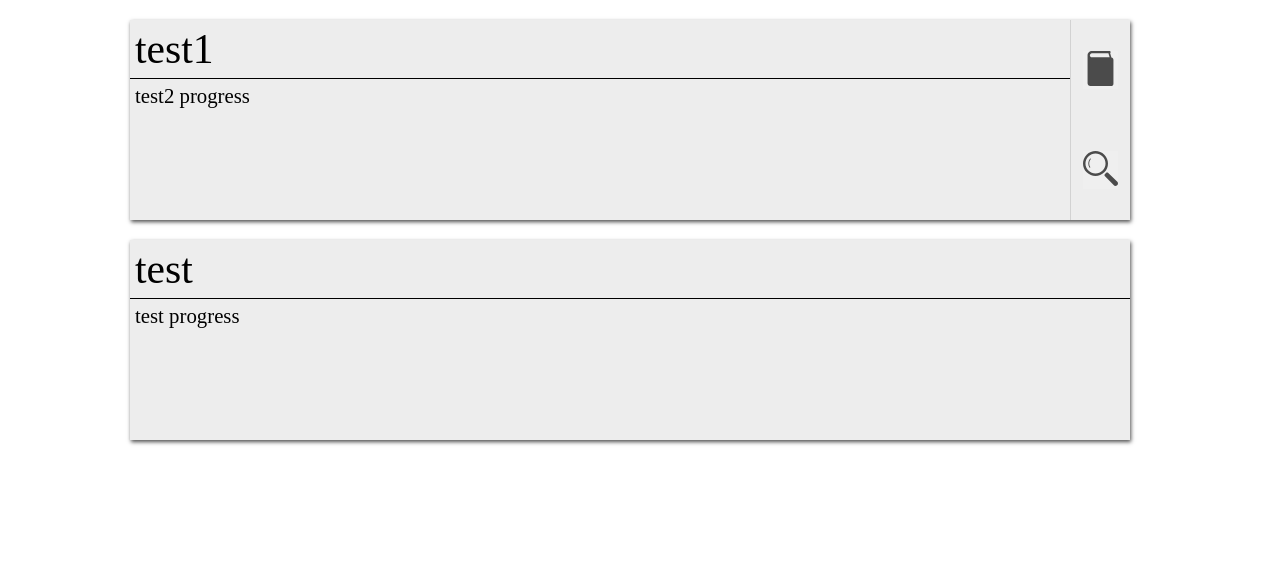
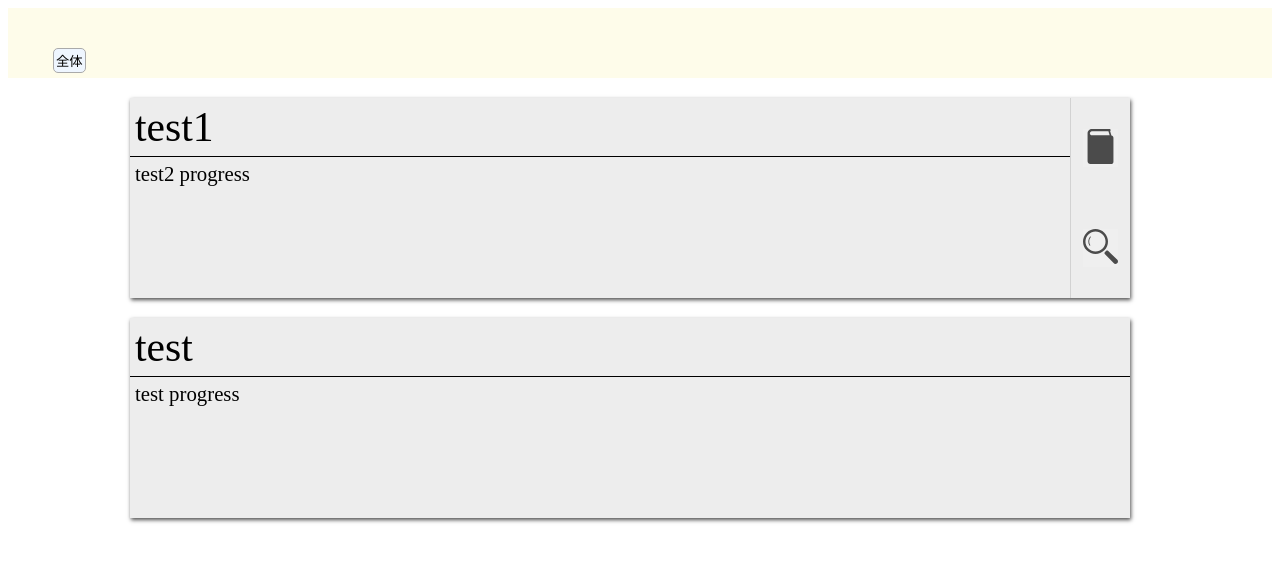
Before and after one commit to qwertyhoge/ygg_trpg_explain, a React app: page / in a window 1280 px wide. Shown: the top 562 px of the page. Built offline with nearby package versions, Linux system fonts and the light colour scheme; the HTML template or start-up script is replaced by a standard one.

Commit message:
attached an after pseudo class to breadcrumb and added styled-component for that

```diff
--- a/package.json
+++ b/package.json
@@ -43,6 +43,7 @@
   },
   "devDependencies": {
     "@babel/preset-react": "^7.18.6",
-    "file-loader": "^6.2.0"
+    "file-loader": "^6.2.0",
+    "styled-components": "^5.3.10"
   }
 }
--- a/src/AppHeader.jsx
+++ b/src/AppHeader.jsx
@@ -1,12 +1,19 @@
 function AppHeader(props){
     const headerStyles = {
         background: '#fefcea',
-        minHeight: '50px'
+        minHeight: '70px',
+        position: 'relative'
+    };
+    const breadcrumbStyles = {
+        position: 'absolute',
+        bottom: '3px'
     };
 
     return (
     <header className="app-header" style={headerStyles}>
-        {props.breadcrumb}
+        <div style={breadcrumbStyles}>
+            {props.breadcrumb}
+        </div>
     </header>
     )
 }
--- a/src/Breadcrumb.jsx
+++ b/src/Breadcrumb.jsx
@@ -1,20 +1,34 @@
+import styled from "styled-components"
+
 function Breadcrumb(props) {
     const breadcrumbOlStyles = {
         display: 'inline-block',
         listStyleType: 'none',
         fontSize: 0,
     };
-    const breadcrumbLiStyles = {
-        display: 'inline-block',
-        fontSize: '1.1rem',
-    };
 
-    const buttonStyles = {
-        margin: '2px 5px',
-        padding: '0px',
-        border: '0px',
-        cursor: 'pointer'
-    }
+    const BreadcrumbLi = styled.li`
+        display: inline-block;
+        font-size: 1.1rem;
+        &:after{
+            content: ">";
+            padding: 0 0.2em;
+            font-size: 0.7em;
+            color: #444444;
+        }
+        &:last-child:after{
+            content: "";
+        }
+    `;
+
+    const Button = styled.button`
+        margin: 2px 5px;
+        padding: 2px;
+        border: 1px #aaa solid;
+        border-radius: 5px;
+        background-color: #eff6ff;
+        cursor: pointer;
+    `;
 
     const changePage = (pageName) => {
         props.pageSetter(pageName);
@@ -24,26 +38,18 @@ function Breadcrumb(props) {
         return <ol className="breadcrumb" style={breadcrumbOlStyles}>
             {
             arr.map((l, i) => {
-                let liClass = "breadcrumb-item";
-                if(i == 0){
-                    liClass += " breadcrumb-item-start"
-                }else if(i == arr.length - 1){
-                    liClass += " breadcrumb-item-end"
-                }else{
-                    liClass += " breadcrumb-item-way"
-                }
-                return <li className={liClass} style={breadcrumbLiStyles} key={l.key}>
-                    <button className="breadcrumb-link" onClick={() => changePage(l.id)} style={buttonStyles}>
+                return <BreadcrumbLi>
+                    <Button className="breadcrumb-link" onClick={() => changePage(l.id)}>
                         {l.name}
-                    </button>
-                </li>
+                    </Button>
+                </BreadcrumbLi>
             })
             }
         </ol>
     }
 
     return (
-    props.route && arrayToBreadcrumb(props.route)
+        props.route && arrayToBreadcrumb(props.route)
     );
 }
 
--- a/src/app.jsx
+++ b/src/app.jsx
@@ -2,6 +2,7 @@ import {useState} from 'react';
 import Overall from "./Overall";
 import CharacterMaking from './CharacterMaking';
 import Breadcrumb from './Breadcrumb';
+import AppHeader from './AppHeader';
 
 function App(props) {
     const [page, setPage] = useState('overall');
@@ -18,9 +19,12 @@ function App(props) {
             pageSetter={setPage}
         >
         </Breadcrumb>;
+        const header = <AppHeader
+            breadcrumb={breadcrumb}
+        ></AppHeader>
 
         return <Overall
-            breadcrumb={breadcrumb}
+            header={header}
             pageSetter={setPage}
         ></Overall>
     };
@@ -41,9 +45,12 @@ function App(props) {
             ]}
             pageSetter={setPage}
         ></Breadcrumb>;
+        const header = <AppHeader
+            breadcrumb={breadcrumb}
+        ></AppHeader>
 
         return <CharacterMaking
-            breadcrumb={breadcrumb}
+            header={header}
             pageSetter={setPage}
         ></CharacterMaking>
     }
```
